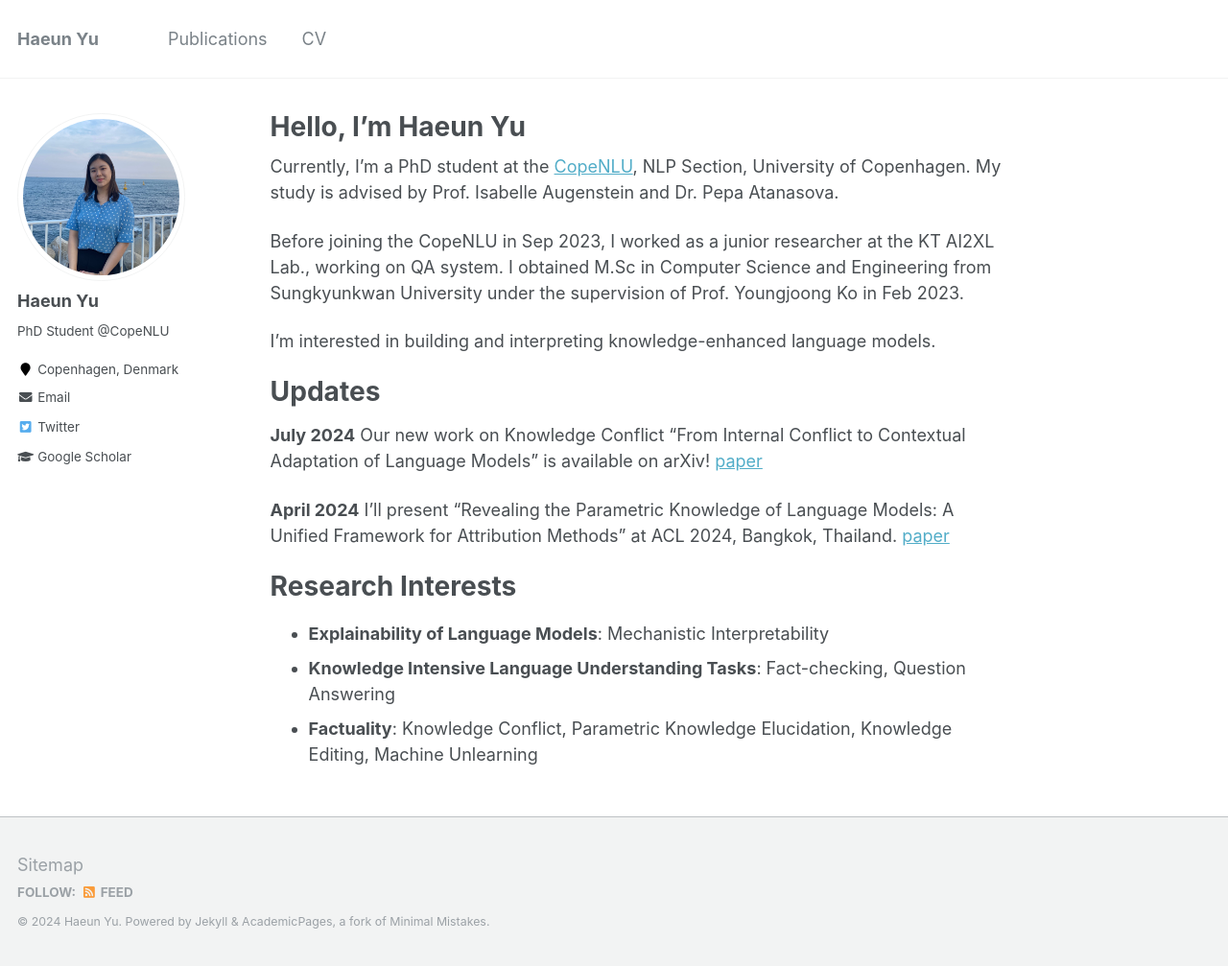
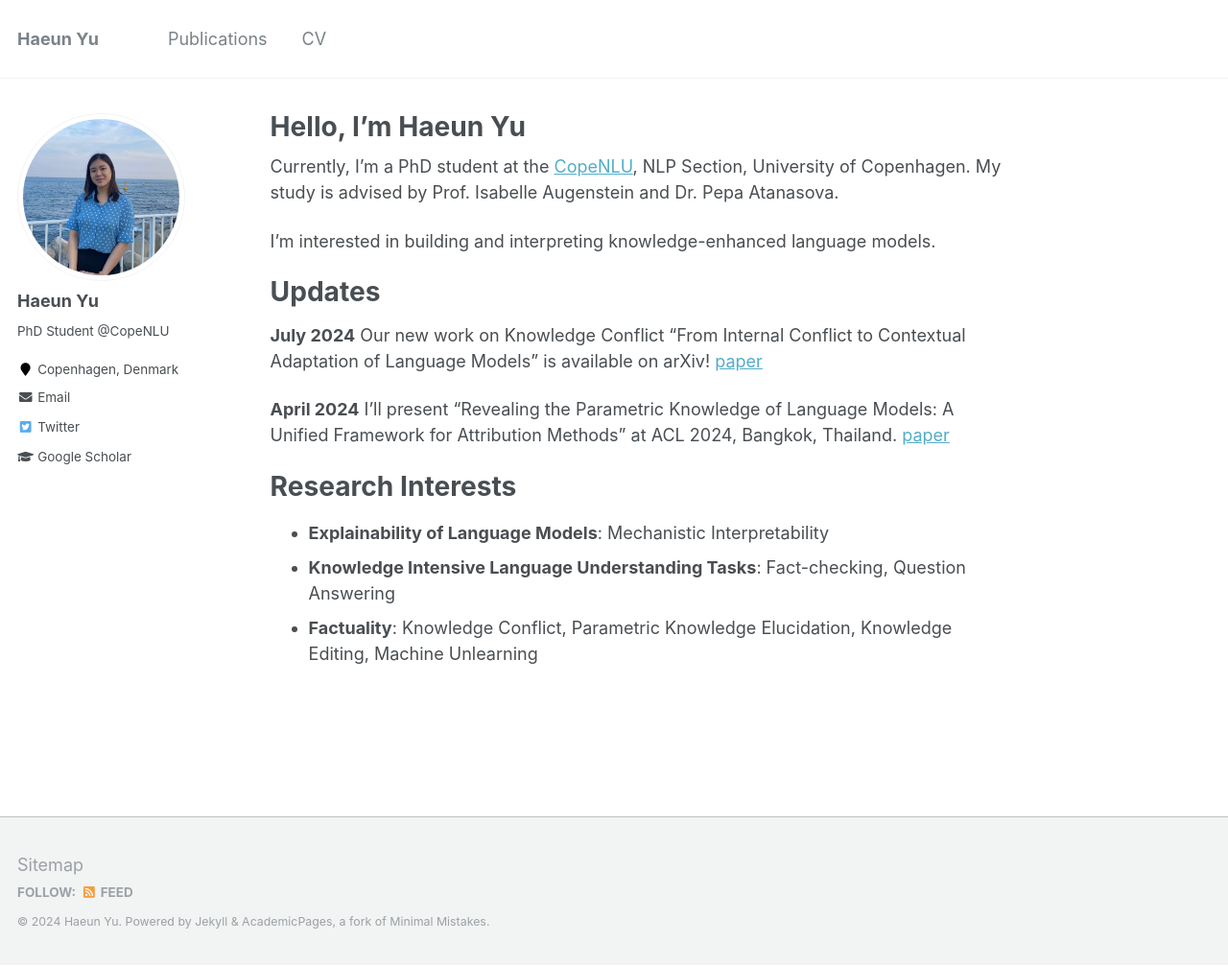
Before and after one commit to HaeunYu/haeunyu.github.io, a Jekyll site: the page built from _pages/about.md, in a window 1280 px wide and 1007 px high. Shown: the whole window at 96% size. Built offline with Jekyll 4.4.1, drawn with Linux system fonts in a browser that asks for light colours.

Commit message:
about update

```diff
--- a/_pages/about.md
+++ b/_pages/about.md
@@ -9,8 +9,6 @@ redirect_from:
 ---
 
 Currently, I'm a PhD student at the [CopeNLU](https://www.copenlu.com/), NLP Section, University of Copenhagen. My study is advised by Prof. Isabelle Augenstein and Dr. Pepa Atanasova.
-
-Before joining the CopeNLU in Sep 2023, I worked as a junior researcher at the KT AI2XL Lab., working on QA system. I obtained M.Sc in Computer Science and Engineering from Sungkyunkwan University under the supervision of Prof. Youngjoong Ko in Feb 2023.
 
 I'm interested in building and interpreting knowledge-enhanced language models.
 
```
